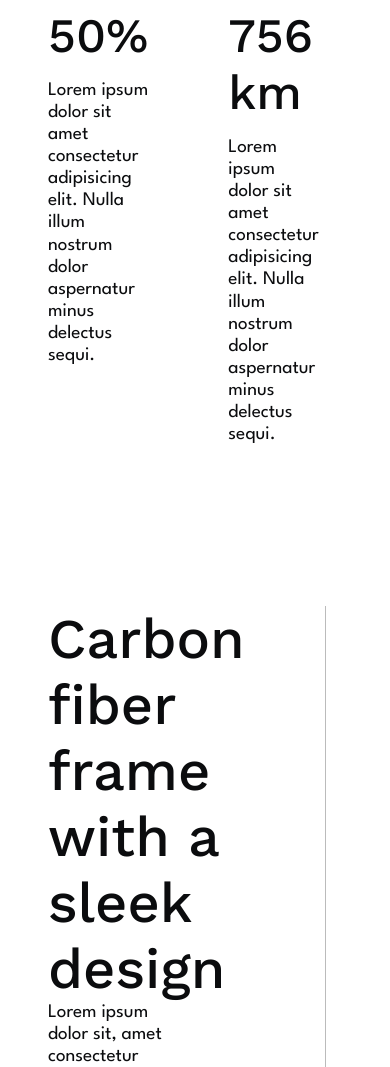
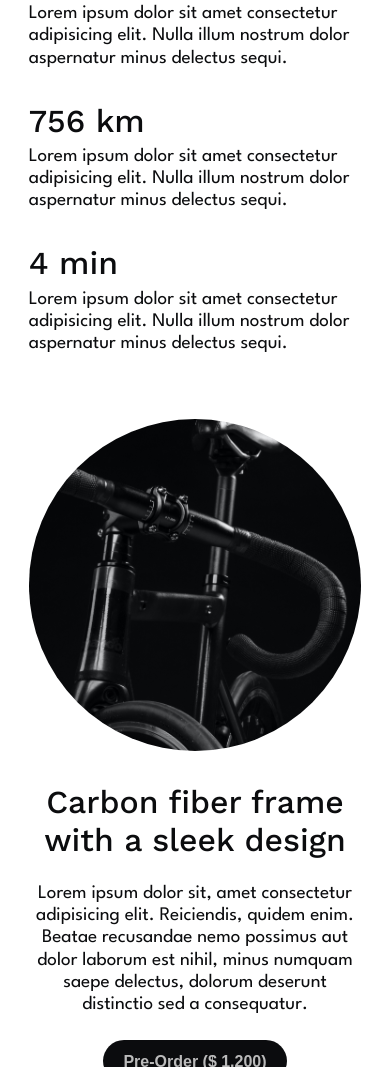
Before and after one commit to ajoykumardas12/biko-homepage, a website: page public/index.html in a window 390 px wide. Shown: the part 933-2000 px from the top of the page. Drawn offline with nearby package versions, Linux system fonts and the light colour scheme.

Commit message:
responsive features section

```diff
--- a/src/scss/sections/_features.scss
+++ b/src/scss/sections/_features.scss
@@ -1,41 +1,88 @@
+@use "../utils" as u;
+
 .features {
-  padding: 6rem 3rem;
+  padding: 6rem u.$px-sm;
   color: var(--dark);
+
+  @include u.breakpoint-md {
+    padding: u.$px-md;
+  }
+
+  @include u.breakpoint-sm {
+    padding: 3rem u.$px-sm;
+  }
+
+  @include u.breakpoint-md {
+    padding: 3rem u.$px-xs;
+  }
 
   .features-grid {
     display: grid;
     grid-template-columns: repeat(3, 1fr);
     gap: 5rem;
+
+    @include u.breakpoint-md {
+      gap: 2.5rem;
+    }
+
+    @include u.breakpoint-sm {
+      grid-template-columns: 1fr;
+      gap: 2rem;
+    }
+
     .feature {
       .feature-heading {
         font-size: 3rem;
         font-weight: 500;
+
+        @include u.breakpoint-md {
+          font-size: 2rem;
+        }
       }
       p {
-        margin-top: 1rem;
+        margin-top: 0.8rem;
+
+        @include u.breakpoint-sm {
+          margin-top: 0.4rem;
+        }
       }
     }
   }
 
   .feature-carbon-fiber {
+    width: 100%;
     margin-top: 10rem;
     display: flex;
     justify-content: space-between;
+    gap: 3rem;
+
+    @include u.breakpoint-lg {
+      margin-top: 7rem;
+    }
+    @include u.breakpoint-md {
+      margin-top: 5rem;
+      flex-direction: column-reverse;
+      align-items: center;
+      gap: 2rem;
+    }
+    @include u.breakpoint-sm {
+      margin-top: 4rem;
+    }
 
     .carbon-fiber-text-content {
-      width: 110%;
-      padding-right: 5rem;
-      margin-right: 3rem;
+      flex-grow: 1;
+      padding-right: 4rem;
       border-right: 1px solid var(--light-gray);
       display: flex;
       flex-direction: column;
+      gap: 2rem;
 
       h4 {
-        font-size: 3.5rem;
+        font-size: clamp(2rem, 5.5vw, 3.5rem);
         font-weight: 500;
       }
       p {
-        margin: auto 4rem 2rem 0;
+        margin: auto 3rem 0 0;
       }
       .pre-order-button {
         width: max-content;
@@ -43,9 +90,27 @@
         background: var(--dark);
         font-weight: 600;
       }
+
+      @include u.breakpoint-md {
+        padding-right: 0;
+        border-right: none;
+        align-items: center;
+        text-align: center;
+
+        h4 {
+        }
+        p {
+          margin-right: 0;
+        }
+      }
+      @include u.breakpoint-sm {
+        gap: 1.5rem;
+      }
     }
     .carbon-fiber-image {
       width: 100%;
+      min-width: 18rem;
+      max-width: 30rem;
       aspect-ratio: 1;
       border-radius: 50%;
       background-image: url("../assets/images/josh-nuttall-zkVi57UYHIQ-unsplash.png");
--- a/src/scss/sections/_header.scss
+++ b/src/scss/sections/_header.scss
@@ -5,7 +5,7 @@ header {
   display: flex;
   justify-content: space-between;
   align-items: center;
-  padding: 0 2.5rem;
+  padding: 0 u.$px-sm;
   .contact,
   nav {
     color: var(--light-gray);
@@ -32,7 +32,7 @@ header {
   }
 
   @include u.breakpoint-sm {
-    padding: 0 2rem;
+    padding: 0 u.$px-xs;
     .contact {
       display: none;
     }
--- a/src/scss/sections/_hero.scss
+++ b/src/scss/sections/_hero.scss
@@ -63,6 +63,7 @@
       @include u.breakpoint-sm {
         flex-direction: column;
         gap: 1.5rem;
+        margin-bottom: 1rem;
       }
     }
   }
```
Also changed, not shown: public/css/styles.css.
